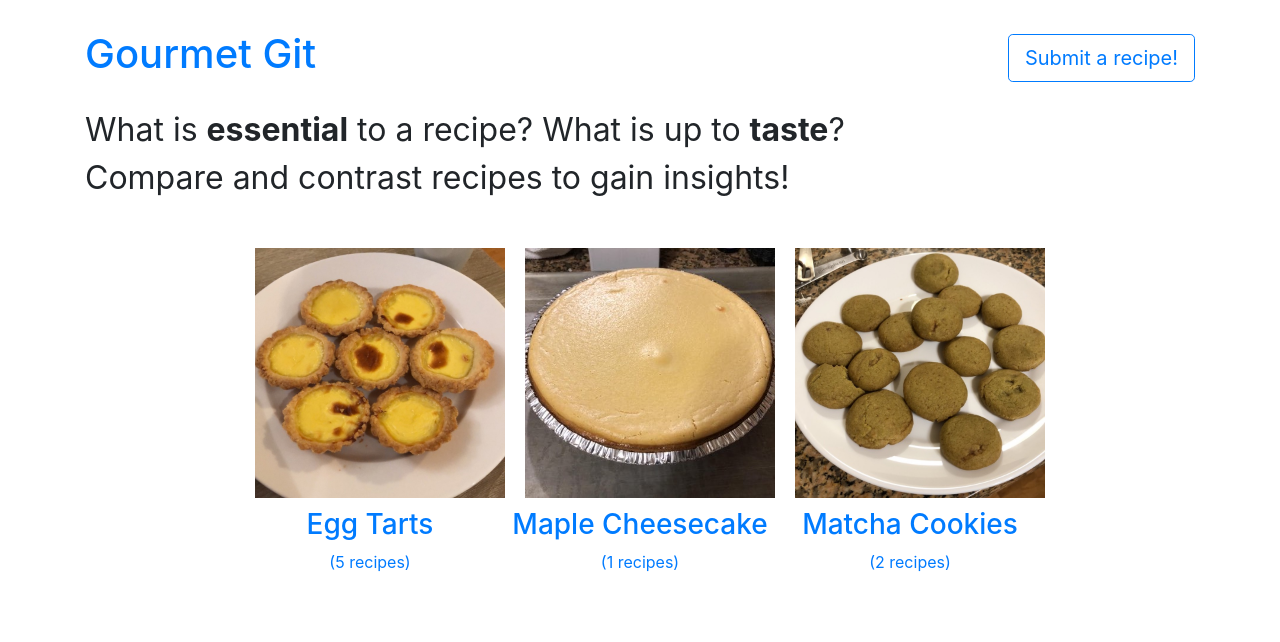
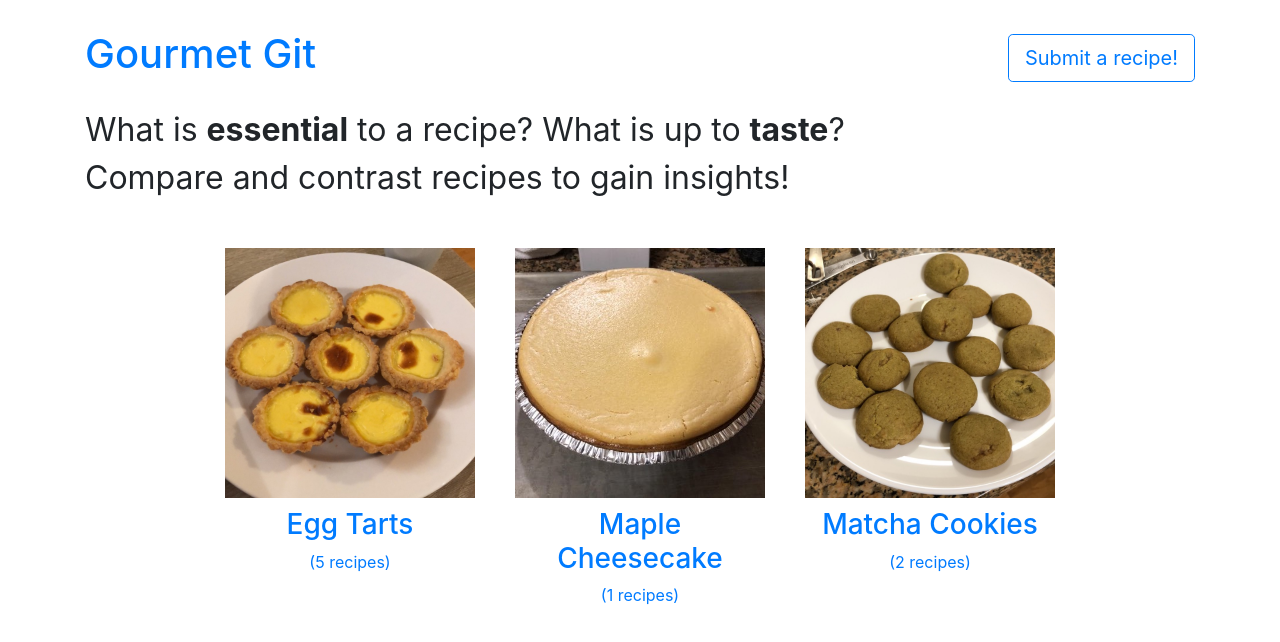
Before and after one commit to gourmet-git/frontend, an Angular app: page / in a window 1280 px wide. Shown: the top 642 px of the page. Built offline with nearby package versions, Linux system fonts and the light colour scheme.

Commit message:
Fix dish cards styling

```diff
--- a/src/app/dishes/dishes.component.scss
+++ b/src/app/dishes/dishes.component.scss
@@ -3,18 +3,18 @@ $card-margin-horizontal: 20px;
 
 .dishes {
   display: flex;
-  flex-direction: row;
   flex-wrap: wrap;
   justify-content: center;
 }
 
 .dish-card {
+  display: flex;
+  flex-direction: column;
   max-width: $card-max-width;
   margin: 0 $card-margin-horizontal;
 }
 
 .dish-image {
-  max-width: $card-max-width;
   margin-bottom: 10px;
 }
 
```
